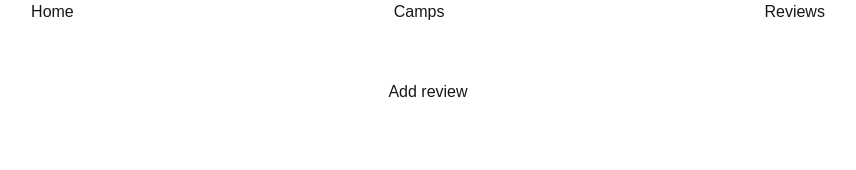
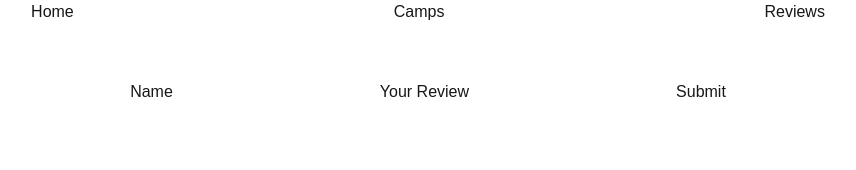
Before and after one commit to NoahNim/chloescanopy, a Next.js app: page /reviews in a window 1280 px wide. Shown: the top 170 px of the page, without its empty margins (212-1068 px from the left). Built offline with nearby package versions, Linux system fonts and the light colour scheme; no server answers.

Commit message:
make handleSubmit function

```diff
--- /dev/null
+++ b/app/components/add-review/client.tsx
@@ -0,0 +1,38 @@
+'use client'
+import { FormEvent, useState } from "react"
+import { addReviewFunction } from "./server"
+
+
+export default function AddReview() {
+    const [name, setName] = useState<string>("");
+    const [review, setReview] = useState<string>("");
+
+    const handleSubmit = async (event: FormEvent<HTMLFormElement>) => {
+        event.preventDefault();
+
+        try {
+            const nameData = name;
+            const reviewData = review;
+            const reviewFormData = {
+                name: nameData,
+                review: reviewData
+            }
+
+            const res = await addReviewFunction(reviewFormData)
+
+            console.log(res)
+        } catch (error: any) {
+            console.log(error)
+        }
+    }
+
+    return (
+        <form onSubmit={handleSubmit}>
+            Name
+            <input type="text" name="name" onChange={() => setName} />
+            Your Review
+            <input type="text" name="review" onChange={() => setReview} />
+            <button type="submit">Submit</button>
+        </form>
+    )
+}
--- a/app/components/add-review/layout.tsx
+++ /dev/null
@@ -1,13 +0,0 @@
-import React from "react";
-import AddReview from "./page";
-
-export default function AddReviewLayout({
-    children,
-}: { children: React.ReactNode }) {
-
-    return (
-        <div>
-            <AddReview />
-        </div>
-    )
-}
--- a/app/components/add-review/page.tsx
+++ /dev/null
@@ -1,12 +0,0 @@
-'use client'
-
-import { FormEvent } from "react"
-
-
-export default function AddReview() {
-
-
-    return (
-        <div>Add review</div>
-    )
-}
--- a/app/components/add-review/server.tsx
+++ b/app/components/add-review/server.tsx
@@ -3,13 +3,18 @@ import { signInAnonymously } from "firebase/auth"
 import { collection, doc, getDocs, setDoc } from "firebase/firestore"
 import { auth, db } from "@/lib/firebase"
 
+interface ReviewForm {
+    name: string;
+    review: string;
+}
+
 // Function with parameters to add a review to firebase
-const addReviewFunction = async (review: FormData) => {
+export const addReviewFunction = async (review: ReviewForm) => {
     signInAnonymously(auth).then(async () => {
-        const docRef = doc(collection(db, "reviews"))
-        await setDoc(docRef, { review })
+        const docRef = doc(collection(db, "reviews"));
+        await setDoc(docRef, { review });
+        console.log(docRef)
     }).catch((error: Error) => {
         console.log(error)
     })
-
 }
--- a/app/reviews/page.tsx
+++ b/app/reviews/page.tsx
@@ -1,13 +1,10 @@
-import { FormEvent } from "react"
-import AddReviewLayout from "../components/add-review/layout"
+import AddReview from "../components/add-review/client"
 
-export default function Reviews({
-    children,
-}: { children: React.ReactNode }) {
+export default function Reviews() {
     return (
         <div>
             <div className="flex justify-center">
-                <AddReviewLayout children={children} />
+                <AddReview />
             </div>
         </div>
     )
```
